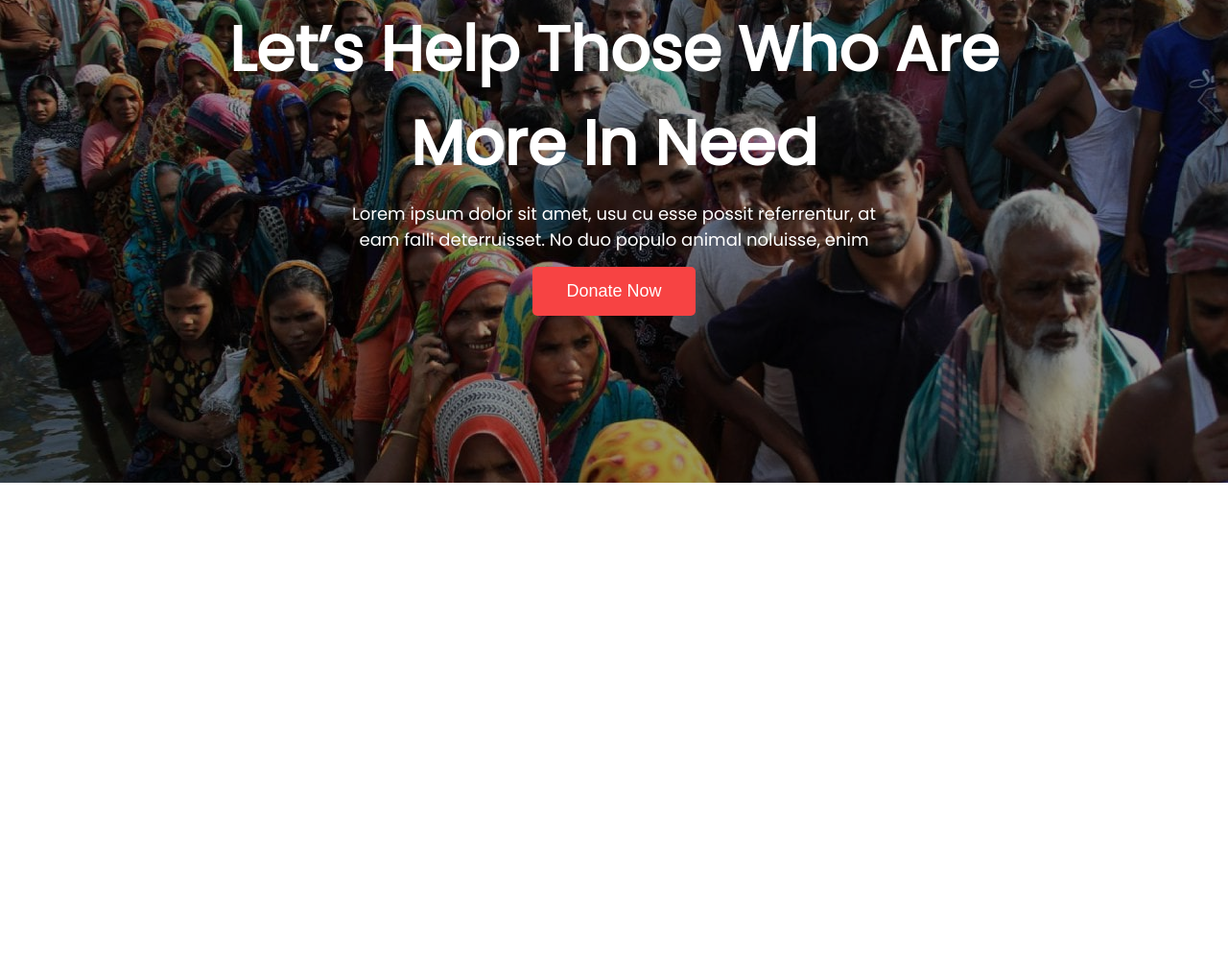
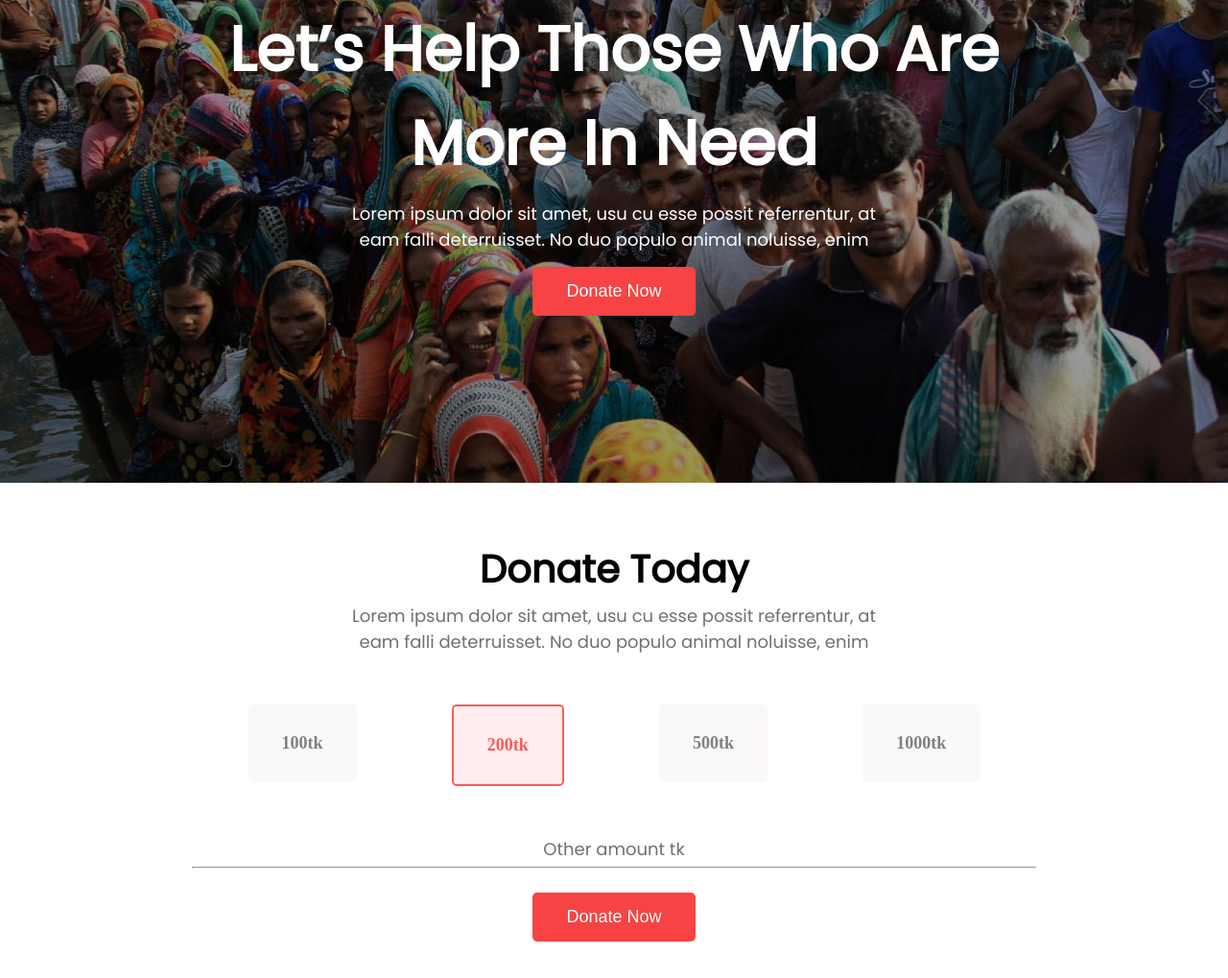
Before and after one commit to ApornaRakshit/donate-related-website, a plain HTML site: page index.html in a window 1280 px wide. Shown: the part 185-1204 px from the top of the page at 96% size. Before the commit the page ends 800 px from the top, so only its background shows below. Drawn offline with Linux system fonts and the light colour scheme.

Commit message:
Banner and Donate Today part added

```diff
--- a/index.html
+++ b/index.html
@@ -8,11 +8,11 @@
     <link rel="stylesheet" href="styles/style.css">
     <link rel="icon" type="image/x-icon" href="assets/icons/donate.png">
     <link rel="preconnect" href="https://fonts.googleapis.com">
-<link rel="preconnect" href="https://fonts.gstatic.com" crossorigin>
-<link href="https://fonts.googleapis.com/css2?family=Poppins&display=swap" rel="stylesheet">
-<link rel="preconnect" href="https://fonts.googleapis.com">
-<link rel="preconnect" href="https://fonts.gstatic.com" crossorigin>
-<link href="https://fonts.googleapis.com/css2?family=Inter&family=Poppins&display=swap" rel="stylesheet">
+    <link rel="preconnect" href="https://fonts.gstatic.com" crossorigin>
+    <link href="https://fonts.googleapis.com/css2?family=Poppins&display=swap" rel="stylesheet">
+    <link rel="preconnect" href="https://fonts.googleapis.com">
+    <link rel="preconnect" href="https://fonts.gstatic.com" crossorigin>
+    <link href="https://fonts.googleapis.com/css2?family=Inter&family=Poppins&display=swap" rel="stylesheet">
 
 </head>
 
@@ -33,6 +33,33 @@
             </div>
         </div>
     </header>
+    <main>
+        <!-- Donate today part html -->
+        <section class="donate">
+            <h4 class="section-title">Donate Today</h4>
+            <p class="section-description">Lorem ipsum dolor sit amet, usu cu esse possit referrentur, at <br> eam falli
+                deterruisset. No duo populo animal noluisse, enim</p>
+            <div class="donate-container">
+                <div class="donate-today">
+                    <h4 class="donate-tk">100tk</h4>
+                </div>
+                <div class="donate-today">
+                    <h4 class="donate-tk" id="tk"><span>200tk</span></h4>
+                </div>
+                <div class="donate-today">
+                    <h4 class="donate-tk">500tk</h4>
+                </div>
+                <div class="donate-today">
+                    <h4 class="donate-tk">1000tk</h4>
+                </div>
+            </div>
+            <p class="section-description">Other amount tk</p>
+            <hr>
+            <div class="buttons" id="btn">
+                <button class="btn-donate">Donate Now</button>
+            </div>
+        </section>
+    </main>
 </body>
 
 </html>
--- a/styles/style.css
+++ b/styles/style.css
@@ -22,7 +22,7 @@ body {
     background-blend-mode: overlay;
     width: 100%;
     display: flex;
-    margin-bottom: 10px;
+    margin-bottom: 20px;
 }
 
 .banner-details {
@@ -62,7 +62,7 @@ body {
     margin: 5px;
     border-radius: 5px;
 }
-
+/* responsive for small device */
 @media screen and (max-width:576px) {
     .banner-container {
         width: 100%;
@@ -77,7 +77,7 @@ body {
         font-size: 16px;
     }
 }
-
+/* responsive for medium device */
 @media screen and (min-width:577px) and (max-width:992px) {
     .banner-container {
         width: 100%;
@@ -92,3 +92,102 @@ body {
         font-size: 18px;
     }
 }
+
+main section {
+    margin-top: 130px;
+}
+/* Donate today part css */
+.donate {
+    border-radius: 10px;
+    margin: 60px 200px;
+    text-align: center;
+    max-width: 75%;
+    justify-content: center;
+}
+
+.section-title {
+    font-size: 40px;
+    font-style: normal;
+    font-weight: 700;
+    font-family: 'Inter', sans-serif;
+    font-family: 'Poppins', sans-serif;
+}
+
+.section-description {
+    font-family: Poppins;
+    font-size: 18px;
+    font-style: normal;
+    font-weight: 400;
+    color: #707070;
+    padding: 5px;
+}
+
+.donate-container {
+    display: flex;
+    gap: 22px;
+    justify-content: space-around;
+    padding: 20px;
+}
+
+.donate-today {
+    text-align: center;
+    padding: 22px 0;
+}
+
+.donate-tk {
+    background-color: rgb(251, 248, 248);
+    color: gray;
+    padding: 30px 35px;
+    border: none;
+    font-size: 18px;
+    margin: 5px;
+    border-radius: 5px;
+}
+
+#tk {
+    background-color: #FEE;
+    color: #FF5959;
+    border: 2px solid #FF5959;
+    border-radius: 5px;
+}
+
+#btn {
+    padding: 20px;
+}
+/* responsive for small device */
+@media screen and (max-width: 576px) {
+    .donate {
+        width: 100%;
+        margin: 0 40px;
+        text-align: center;
+        height: 75vh;
+    }
+
+    .donate-container {
+        flex-direction: column;
+        align-items: center;
+        gap: 5px;
+    }
+
+    .donate-tk {
+        padding: 15px 18px;
+    }
+
+    .section-title {
+        font-size: 40px;
+    }
+
+    .section-description {
+        font-size: 16px;
+    }
+}
+/* responsive for medium device */
+@media screen and (min-width:577px) and (max-width:992px) {
+    .donate {
+        width: 100%;
+        margin: 0 100px;
+        text-align: center;
+        height: 75vh;
+    }
+
+}
```
